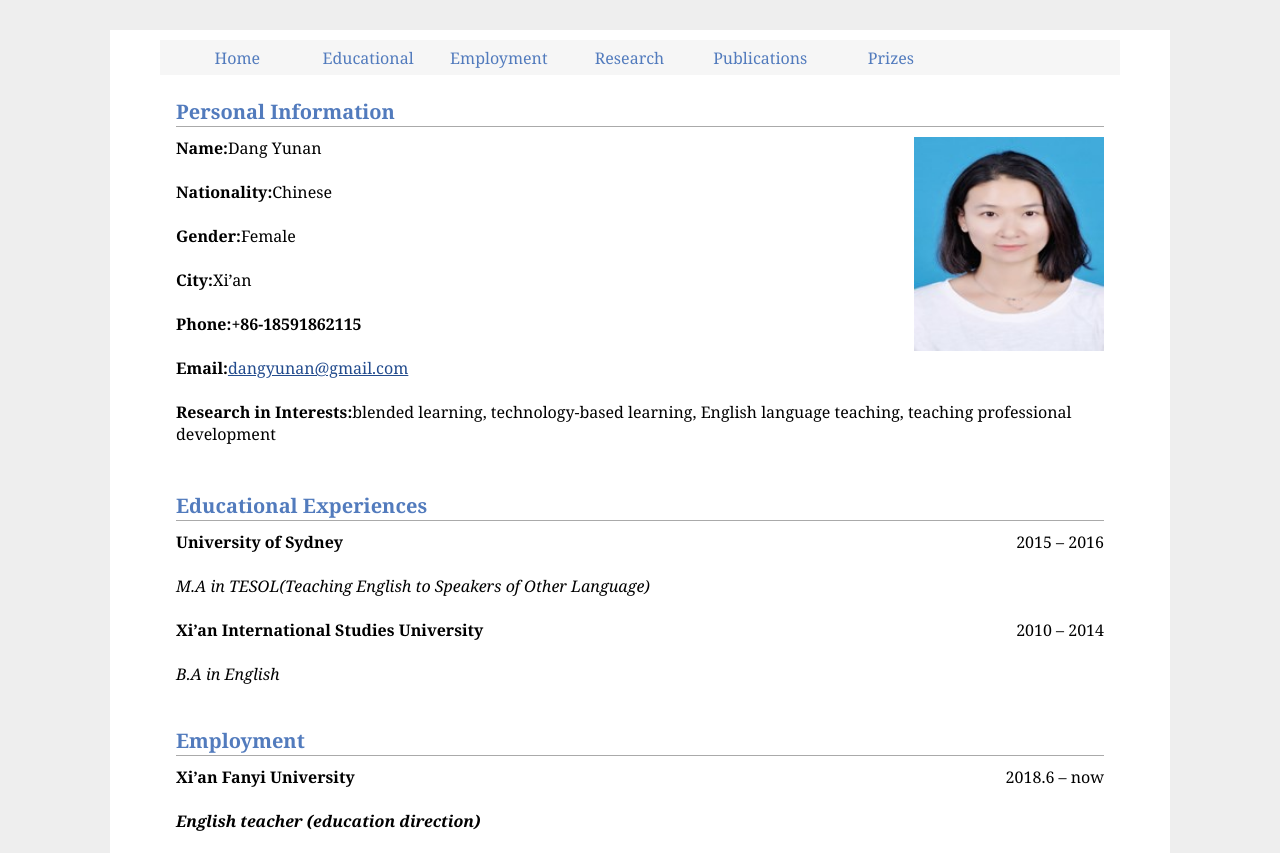
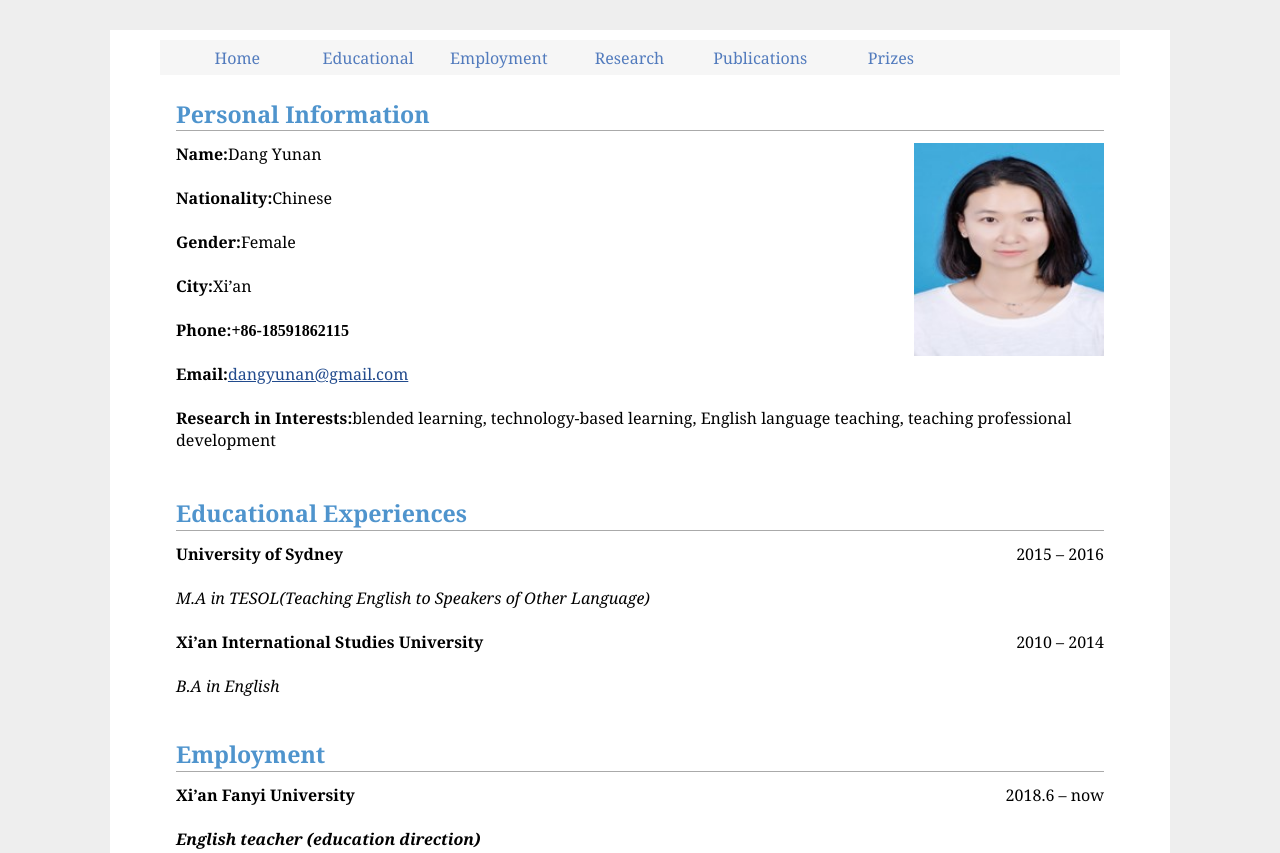
Before and after one commit to mxyxt/dyn, a plain HTML site: page index.html in a window 1280 px wide. Shown: the top 853 px of the page. Drawn offline with Linux system fonts and the light colour scheme.

Commit message:
Update jemdoc.css

```diff
--- a/static/css/jemdoc.css
+++ b/static/css/jemdoc.css
@@ -15,7 +15,12 @@ table#tlayout {
 html {
   background-color: #eeeeee;
 }
-
+#phone{
+	font-family: "STHeiti";
+}
+#2019{
+	font-family: "SimHei";
+}
 body {
   font-family: Georgia, Helvetica, Arial, Verdana, san-serif, Times;
   /*font-size: 16px;
@@ -58,7 +63,7 @@ body {
 }
 
 #layout-menu td {
-	background: #f4f4f4;
+	background: #4F94CD;
     vertical-align: top;
 }
 
@@ -155,7 +160,7 @@ strong {
 
 
 h1, h2, h3 {
-	color: #527bbd;
+	color: #4F94CD;
 	margin-top: 0.7em;
 	margin-bottom: 0.5em;
 	padding-bottom: 0.2em;
@@ -167,11 +172,12 @@ h1, h2, h3 {
 h1 {
 	font-size: 165%;
 	padding-bottom: 0.3em;
+
 }
 
 h2 {
 	padding-top: 0.8em;
-	font-size: 125%;
+	font-size: 145%;
 }
 
 h2 + h3 {
```
